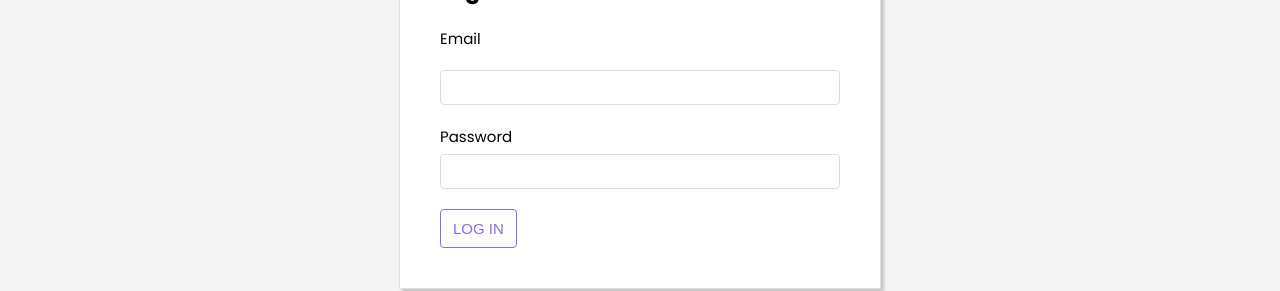
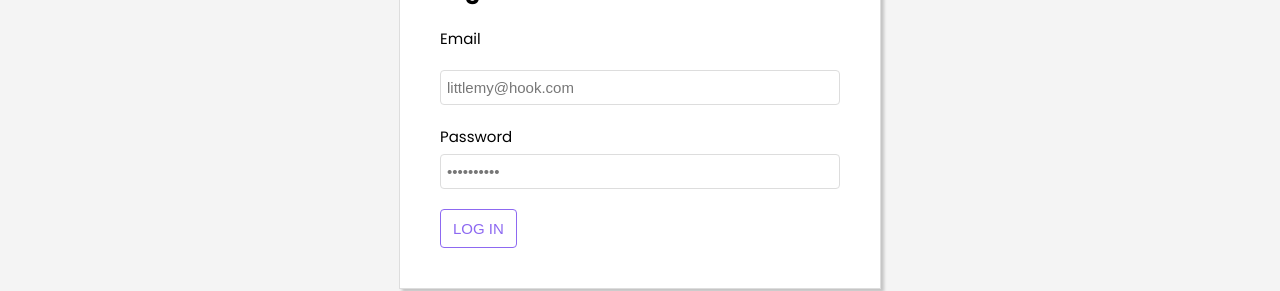
Before and after one commit to jpan29/the-hook-client-copy, a React (Create React App) app: page /login in a window 1280 px wide. Shown: the part 471-762 px from the top of the page. Built offline with nearby package versions, Linux system fonts and the light colour scheme; no server answers.

Commit message:
Update Login.tsx

```diff
--- a/src/pages/login/Login.tsx
+++ b/src/pages/login/Login.tsx
@@ -19,8 +19,8 @@ const SIGN_IN = gql`
   }
 `
 const Login = () => {
-  const [email, setEmail] = useState('')
-  const [password, setPassword] = useState('')
+  const [email, setEmail] = useState('littlemy@hook.com')
+  const [password, setPassword] = useState('test123123')
   const [signin, { data, error, loading }] = useMutation(SIGN_IN)
   const [errorMsg, setErrorMsg] = useState('')
 
```
